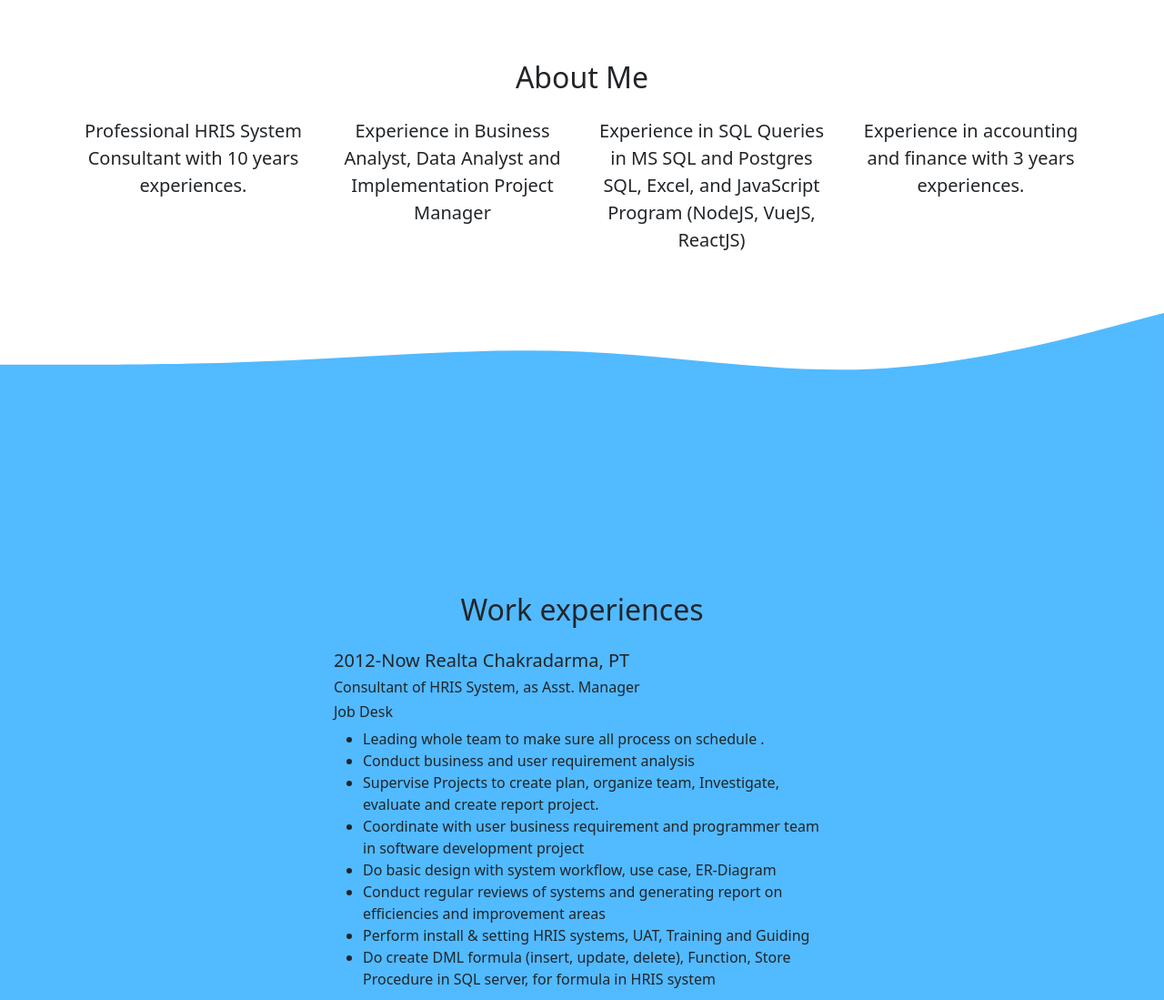
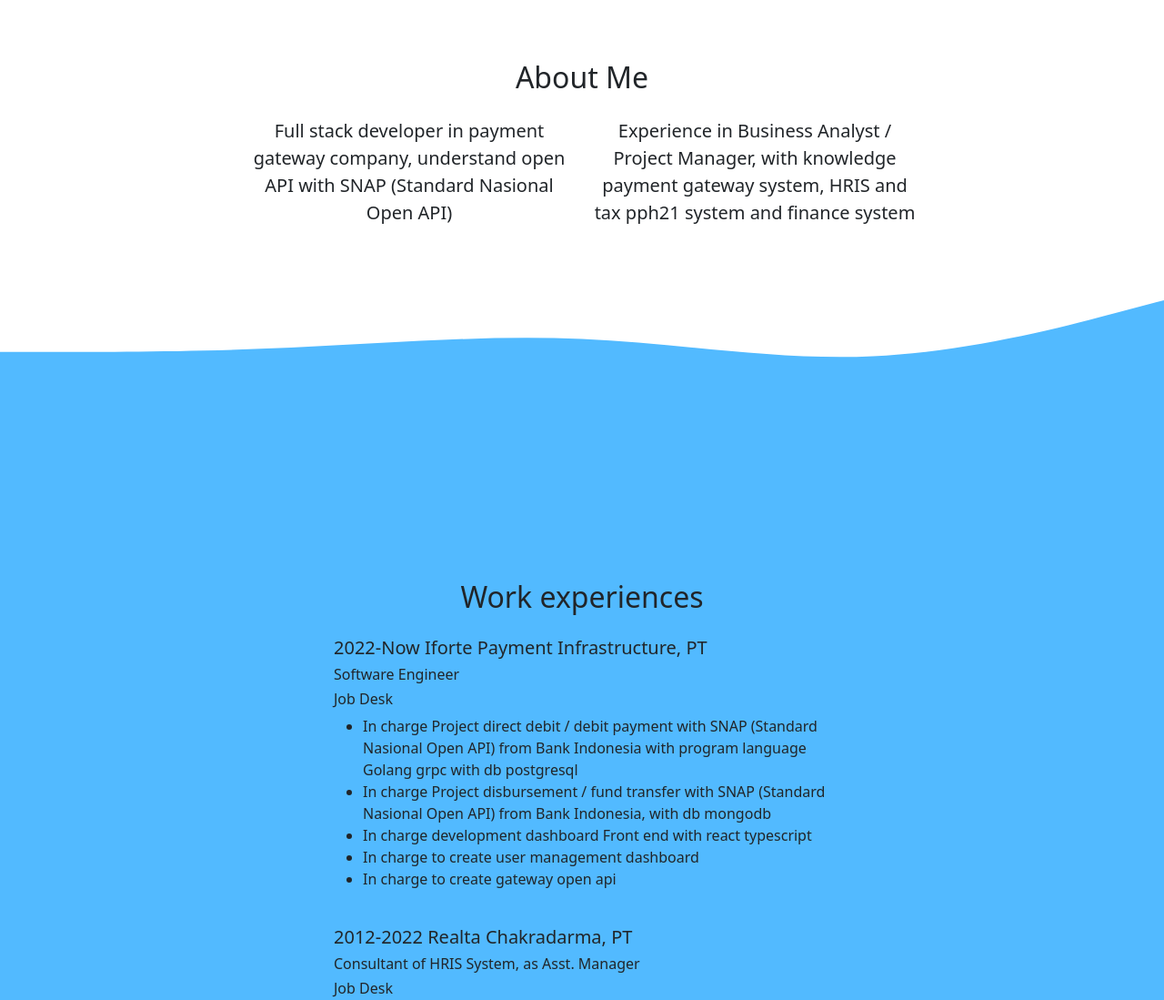
Before and after one commit to hensaX/hensaX.github.io, a plain HTML site: page index.html in a window 1280 px wide. Shown: the part 800-1899 px from the top of the page at 91% size. Drawn offline with nearby package versions, Linux system fonts and the light colour scheme.

Commit message:
update profile and resume

```diff
--- a/index.html
+++ b/index.html
@@ -84,17 +84,16 @@
         </div>
       </div>
       <div class="row justify-content-center fs-5 text-center">
-        <div class="col-md-3 mb-2">
-          Professional HRIS System Consultant with 10 years experiences.
+        <div class="col-md-4 col-sm-12 mb-4">
+          Full stack developer in payment gateway
+          company, understand open API with
+          SNAP (Standard Nasional Open API)
         </div>
-        <div class="col-md-3 mb-2">
-          Experience in Business Analyst, Data Analyst and Implementation Project Manager
-        </div>
-		<div class="col-md-3 mb-2">
-          Experience in SQL Queries in MS SQL and Postgres SQL, Excel, and JavaScript Program (NodeJS, VueJS, ReactJS)
-        </div>
-        <div class="col-md-3 mb-2">
-          Experience in accounting and finance with 3 years experiences.
+        <div class="col-md-4 col-sm-12 mb-4">
+          Experience in Business Analyst / Project
+          Manager, with knowledge payment
+          gateway system, HRIS and tax pph21
+          system and finance system
         </div>
       </div>
     </div>
@@ -117,23 +116,46 @@
       </div>
       <div class="row justify-content-center">
         <div class="col-md-6">
-
-          <h5>2012-Now Realta Chakradarma, PT</h5>
+          <div class="row justify-content-center">
+            <div class="col-md-12">
+              <h5>2022-Now Iforte Payment Infrastructure, PT</h5>
+              <h6>Software Engineer</h6>
+              <h6>Job Desk</h6>
+              <ul>
+                <li>In charge Project direct debit / debit payment with SNAP
+                  (Standard Nasional Open API) from Bank Indonesia with
+                  program language Golang grpc with db postgresql</li>
+                <li>In charge Project disbursement / fund transfer with SNAP
+                  (Standard Nasional Open API) from Bank Indonesia, with db
+                  mongodb </li>
+                <li>In charge development dashboard Front end with react
+                  typescript
+                </li>
+                <li>In charge to create user management dashboard</li>
+                <li>In charge to create gateway open api </li>
+              </ul>
+              <br>
+            </div>
+            <div class="col-md-12">
+              <h5>2012-2022 Realta Chakradarma, PT</h5>
               <h6> Consultant of HRIS System, as Asst. Manager</h6>
               <h6>Job Desk</h6>
               <ul>
                 <li>Leading whole team to make sure all process on schedule .</li>
                 <li>Conduct business and user requirement analysis</li>
-            <li>Supervise Projects to create plan, organize team, Investigate, evaluate and create report project.</li>
+                <li>Supervise Projects to create plan, organize team, Investigate, evaluate and create report project.
+                </li>
                 <li>Coordinate with user business requirement and programmer team in software development project</li>
                 <li>Do basic design with system workflow, use case, ER-Diagram</li>
                 <li>Conduct regular reviews of systems and generating report on efficiencies and improvement areas</li>
                 <li>Perform install & setting HRIS systems, UAT, Training and Guiding </li>
-            <li>Do create DML formula (insert, update, delete), Function, Store Procedure in SQL server, for formula in
+                <li>Do create DML formula (insert, update, delete), Function, Store Procedure in SQL server, for formula
+                  in
                   HRIS system </li>
               </ul>
               <br>
-
+            </div>
+            <div class="col-md-12">
               <h5>2009-2012 Brawijaya Women & Children Hospital </h5>
               <h6>Finance Staff</h6>
               <h6>Job Desk</h6>
@@ -145,15 +167,8 @@
                 <li>Manage Billing / invoicing and AR Payment</li>
               </ul>
               <br>
-          <h5> 2007-2008 PT Gloria Origita Cosmetics (Purbasari) </h5>
-          <h6> Accounting Staff</h6>
-          <h6>Job Desk </h6>
-          <ul>
-            <li>Manage AP and AR Payment</li>
-            <li>Invoicing & Incentive / bonus calcuation</li>
-            <li>Stock Audit </li>
-          </ul>
-          </p>
+            </div>
+          </div>
         </div>
       </div>
     </div>
@@ -185,7 +200,9 @@
             <li>Link on <a href='https://hris.scanbarcodeku.com'>https://hris.scanbarcodeku.com.</a></li>
             <li>Purpose for Payroll and PPh21 Tax Calculation</li>
             <li>Feature Personnel Data, Automatic Payroll Tax Calculation, Dashboard..</li>
-				<li>Notes : This application developed with my colleagues, I made this application to help user HR in Company for  calculation of salaries and taxes. My role here is as a Business Analyst, and Front End. This project was completed in 4 months.</li>
+            <li>Notes : This application developed with my colleagues, I made this application to help user HR in
+              Company for calculation of salaries and taxes. My role here is as a Business Analyst, and Front End. This
+              project was completed in 4 months.</li>
           </ul>
         </div>
       </div>
```
Also changed, not shown: tes.txt (deleted), 2 other files. Lines whose indentation alone changed are shown as unchanged.
